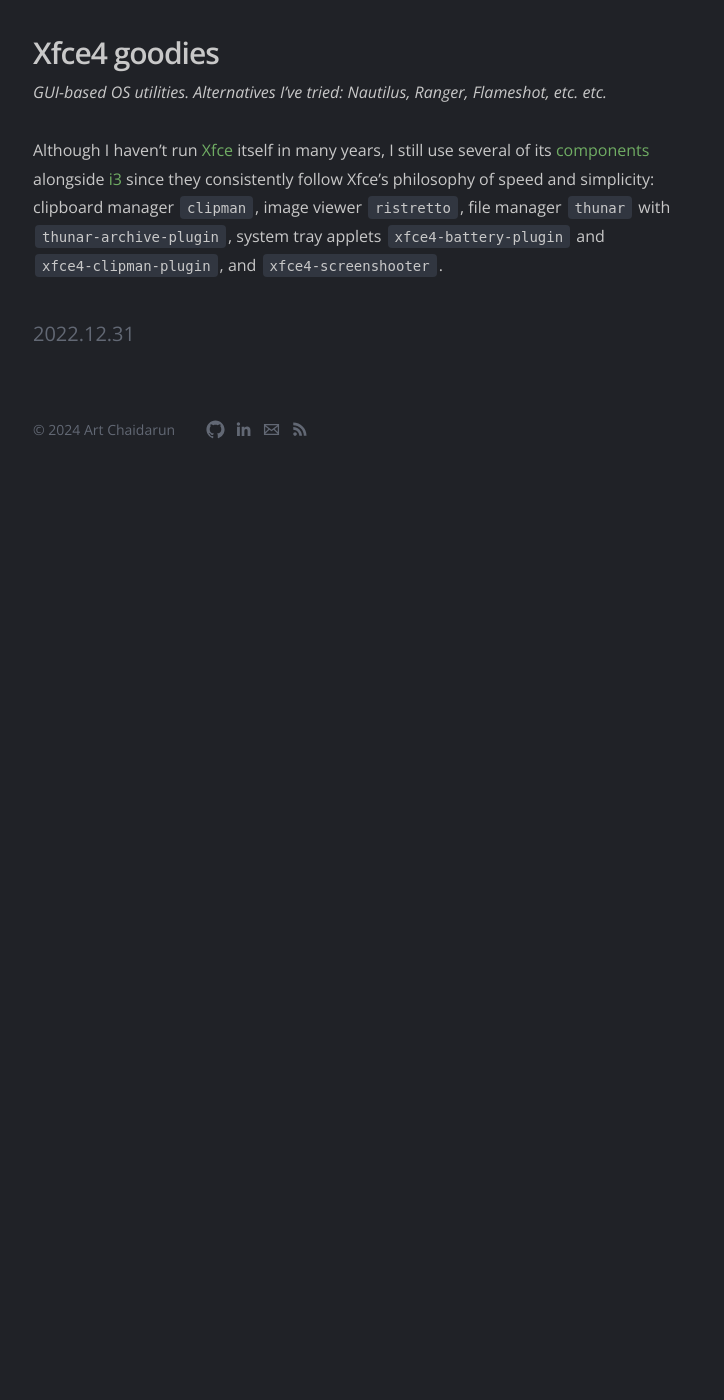
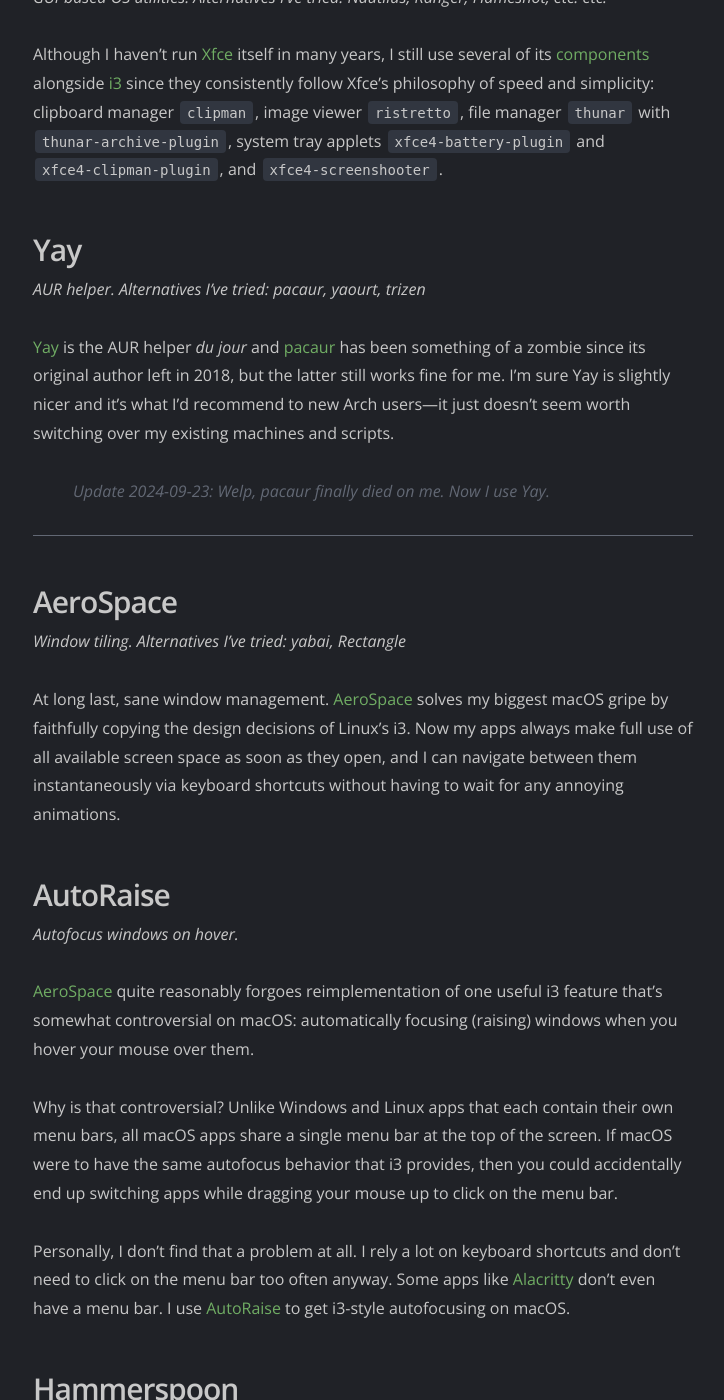
Before and after one commit to artnc/personal-website, a Jekyll site: the page built from src/blog/_posts/2022-12-31-apps-i-use.md, in a window 1280 px wide and 1400 px high, scrolled down 19802 px. Shown: the whole window, without its empty margins (277-1001 px from the left). Built offline with Jekyll 4.4.1, drawn with Linux system fonts in a browser that asks for light colours; comment, search, counter and statistics services are not loaded; before the commit the page ends 20251 px from its top, so only the background shows below that; some of the changed text lies outside the part shown.

Commit message:
Add macOS apps to /apps-i-use

```diff
--- a/src/blog/_posts/2022-12-31-apps-i-use.md
+++ b/src/blog/_posts/2022-12-31-apps-i-use.md
@@ -5,15 +5,17 @@
 tags: ["linux"]
 ---
 
-Here's a gratuitously detailed rundown of some of my software choices. I tend to prioritize efficiency and flexibility over aesthetics and ease of use out of the box.
+Here's a gratuitously detailed rundown of some of my software choices. I tend to prioritize efficiency and flexibility over aesthetics and ease of use out of the box. My [dotfiles repo](https://github.com/artnc/dotfiles) contains text-based config files for these apps.
 
 <!-- duo toc src/blog/_posts/2022-12-20-software-i-use.md | xc -->
 
-- General: [Android](#android), [Chronofile](#chronofile), [clipman](#clipman), [Duolingo](#duolingo), [Firefox](#firefox), [FitNotes](#fitnotes), [FreeTaxUSA](#freetaxusa), [Google Fi](#google-fi), [Google Keep](#google-keep), [Google Tasks](#google-tasks), [Inoreader](#inoreader), [KeePassXC](#keepassxc), [Linux](#linux), [Meteogram](#meteogram), [MobileSheets](#mobilesheets), [Monarch](#monarch), [mpv](#mpv), [Mullvad](#mullvad), [MuseScore](#musescore), [Overleaf](#overleaf), [rclone](#rclone), [Reaper](#reaper), [Signal](#signal), [Syncthing](#syncthing)
+- General: [Android](#android), [Chronofile](#chronofile), [Duolingo](#duolingo), [Firefox](#firefox), [FitNotes](#fitnotes), [FreeTaxUSA](#freetaxusa), [Google Fi](#google-fi), [Google Keep](#google-keep), [Google Tasks](#google-tasks), [Inoreader](#inoreader), [KeePassXC](#keepassxc), [Linux](#linux), [Meteogram](#meteogram), [MobileSheets](#mobilesheets), [Monarch](#monarch), [mpv](#mpv), [Mullvad](#mullvad), [MuseScore](#musescore), [Overleaf](#overleaf), [rclone](#rclone), [Reaper](#reaper), [Signal](#signal), [Syncthing](#syncthing)
 
 - Coding: [Alacritty](#alacritty), [DejaVu Sans Mono](#dejavu-sans-mono), [DigitalOcean](#digitalocean), [fzf](#fzf), [Isso](#isso), [Jekyll](#jekyll), [nano](#nano), [ripgrep](#ripgrep), [Sublime Text](#sublime-text), [tmux](#tmux), [zsh](#zsh)
 
-- Linux: [Arch Linux](#arch-linux), [Easystroke](#easystroke), [i3](#i3), [pacaur](#pacaur), [xbindkeys](#xbindkeys), [XFCE4 goodies](#xfce4-goodies)
+- Linux: [Arch Linux](#arch-linux), [clipman](#clipman), [Easystroke](#easystroke), [i3](#i3), [xbindkeys](#xbindkeys), [XFCE4 goodies](#xfce4-goodies), [Yay](#yay)
+
+- macOS: [AeroSpace](#aerospace), [AutoRaise](#autoraise), [Hammerspoon](#hammerspoon), [Maccy](#maccy)
 
 <style>.content h2 + p { margin-top: -20px }</style>
 
@@ -117,11 +111,13 @@
 
 ## Linux
 
-_Desktop OS. Alternatives I've tried: Windows 95 - Windows 10, macOS Mavericks - Sonoma_
+_Desktop OS. Alternatives I've tried: Windows 95 - Windows 10, macOS Mavericks - Sequoia_
 
 Compared to Windows and/or Mac, [Linux](https://en.wikipedia.org/wiki/Linux)'s strengths include hassle-free package management, the ability to customize or switch out any part of the OS (e.g. to avoid shenanigans like [start menu ads](https://www.ghacks.net/2022/11/21/microsoft-is-turning-windows-11s-start-menu-into-an-advertisement-delivery-system/)), being a smaller target for consumer malware, generally better performance and reliability on the same hardware, native support for industry standard programming tools like Docker, no data harvesting, and of course the $0 price tag. After years of troubleshooting my mom's Windows machines, I set up [Linux Mint](https://linuxmint.com/) for her and have gotten zero complaints in the decade since.
 
 Linux's weaknesses include the typical need to install it yourself and less support for proprietary software such as AAA games and professional creative tools. Depending on which Linux distro (variant) you choose, support for peripherals such as printers and cameras may also take some legwork.
+
+> Update 2023-05-16: I'm currently using macOS again at [work](/projects#duolingo) since Apple requires it for iOS development. I've managed to recreate my Linux setup well enough on macOS that it's no longer super jarring to switch between the two.
 
 ![](/img/software-update.jpg)
 
@@ -309,6 +305,14 @@
 
 Simple doesn't necessarily mean easy&mdash;it's much easier to churn out a long and rambling blog post _\*cough\*_ than a clear and concise one. In contrast to Arch, distros like [Ubuntu](https://en.wikipedia.org/wiki/Ubuntu) are easy but complex. Here are [my notes](/arch-notes) on how I've arrived at my current Arch setup.
 
+## clipman
+
+_Clipboard history._
+
+`Ctrl + V` pastes the last thing you copied, while a clipboard manager can remember and provide easy access to hundreds of things you've recently copied. Life-changing.
+
+Xfce's [clipman](https://docs.xfce.org/panel-plugins/xfce4-clipman-plugin/start) introduced me to the concept. On macOS, I use [Maccy](#maccy).
+
 ## Easystroke
 
 _GUI navigation via mouse gestures_
@@ -327,13 +331,7 @@
 
 ![](/img/arch.png)
 
-The half-screen window snapping features introduced in Windows Vista and MacOS Catalina don't hold a candle to i3. [Yabai](https://github.com/koekeishiya/yabai) for Mac appears to get some of the way there.
-
-## pacaur
-
-_AUR helper. Alternatives I've tried: yaourt, trizen_
-
-[Yay](https://github.com/Jguer/yay) is the AUR helper _du jour_ and [pacaur](https://aur.archlinux.org/packages/pacaur) has been something of a zombie since its original author left in 2018, but the latter still works fine for me. I'm sure yay is slightly nicer and it's what I'd recommend to new Arch users&mdash;it just doesn't seem worth switching over my existing machines and scripts.
+The half-screen window snapping features introduced in Windows Vista and MacOS Catalina don't hold a candle to i3. [AeroSpace](#aerospace) for Mac is a solid i3 clone.
 
 ## xbindkeys
 
@@ -348,3 +346,51 @@
 _GUI-based OS utilities. Alternatives I've tried: Nautilus, Ranger, Flameshot, etc. etc._
 
 Although I haven't run [Xfce](https://en.wikipedia.org/wiki/Xfce) itself in many years, I still use several of its [components](https://archlinux.org/groups/x86_64/xfce4-goodies/) alongside [i3](#i3) since they consistently follow Xfce's philosophy of speed and simplicity: clipboard manager `clipman`, image viewer `ristretto`, file manager `thunar` with `thunar-archive-plugin`, system tray applets `xfce4-battery-plugin` and `xfce4-clipman-plugin`, and `xfce4-screenshooter`.
+
+## Yay
+
+_AUR helper. Alternatives I've tried: pacaur, yaourt, trizen_
+
+[Yay](https://github.com/Jguer/yay) is the AUR helper _du jour_ and [pacaur](https://aur.archlinux.org/packages/pacaur) has been something of a zombie since its original author left in 2018, but the latter still works fine for me. I'm sure Yay is slightly nicer and it's what I'd recommend to new Arch users&mdash;it just doesn't seem worth switching over my existing machines and scripts.
+
+> Update 2024-09-23: Welp, pacaur finally died on me. Now I use Yay.
+
+---
+
+## AeroSpace
+
+_Window tiling. Alternatives I've tried: yabai, Rectangle_
+
+At long last, sane window management. [AeroSpace](https://github.com/nikitabobko/AeroSpace) solves my biggest macOS gripe by faithfully copying the design decisions of Linux's i3. Now my apps always make full use of all available screen space as soon as they open, and I can navigate between them instantaneously via keyboard shortcuts without having to wait for any annoying animations.
+
+## AutoRaise
+
+_Autofocus windows on hover._
+
+[AeroSpace](#aerospace) quite reasonably forgoes reimplementation of one useful i3 feature that's somewhat controversial on macOS: automatically focusing (raising) windows when you hover your mouse over them.
+
+Why is that controversial? Unlike Windows and Linux apps that each contain their own menu bars, all macOS apps share a single menu bar at the top of the screen. If macOS were to have the same autofocus behavior that i3 provides, then you could accidentally end up switching apps while dragging your mouse up to click on the menu bar.
+
+Personally, I don't find that a problem at all. I rely a lot on keyboard shortcuts and don't need to click on the menu bar too often anyway. Some apps like [Alacritty](#alacritty) don't even have a menu bar. I use [AutoRaise](https://github.com/sbmpost/AutoRaise) to get i3-style autofocusing on macOS.
+
+## Hammerspoon
+
+_GUI automation. Alternatives I've tried: AutoHotkey_
+
+[Hammerspoon](https://www.hammerspoon.org/) lets you programmatically automate GUI actions such as moving windows around and simulating keyboard events. It's like [AutoHotkey](https://www.autohotkey.com/) on Windows and [Tasker](https://play.google.com/store/apps/details?id=net.dinglisch.android.taskerm) on Android.
+
+Its Lua-based APIs are powerful enough that I was able to build my own custom implementation of i3 in Hammerspoon (until I switched to [AeroSpace](#aerospace) for that). Nowadays I mainly use Hammerspoon to create global keyboard shortcuts for automatically [typing](https://github.com/artnc/dotfiles/blob/master/hammerspoon/init.lua) out my various email addresses.
+
+## Maccy
+
+_Clipboard history._
+
+This is a no-nonsense, open-source macOS clipboard manager similar to [clipman](#clipman).
+
+<!-- ## MiddleClick
+
+_. Alternatives I've tried:_
+
+## Stats
+
+_. Alternatives I've tried:_ -->
```
Also changed, not shown: other parts of src/blog/_posts/2022-12-31-apps-i-use.md (+0 -8 lines).
